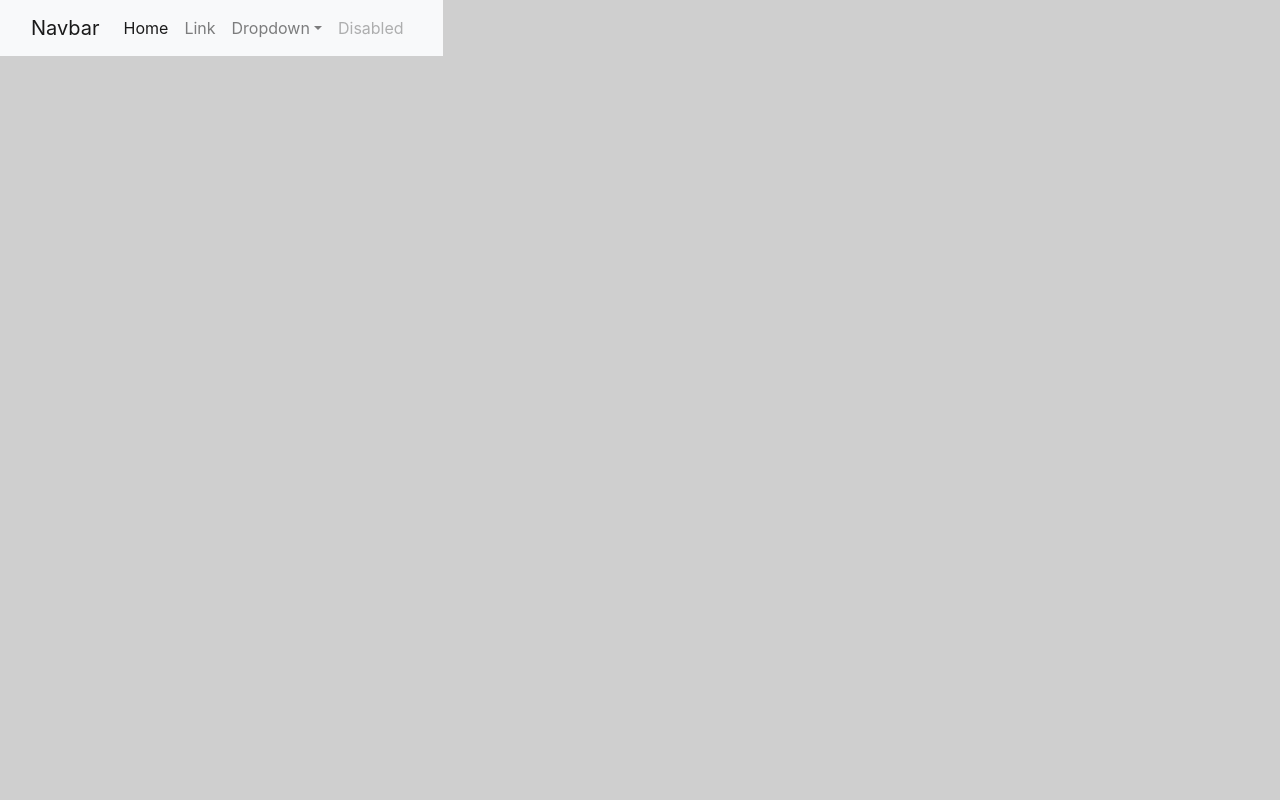
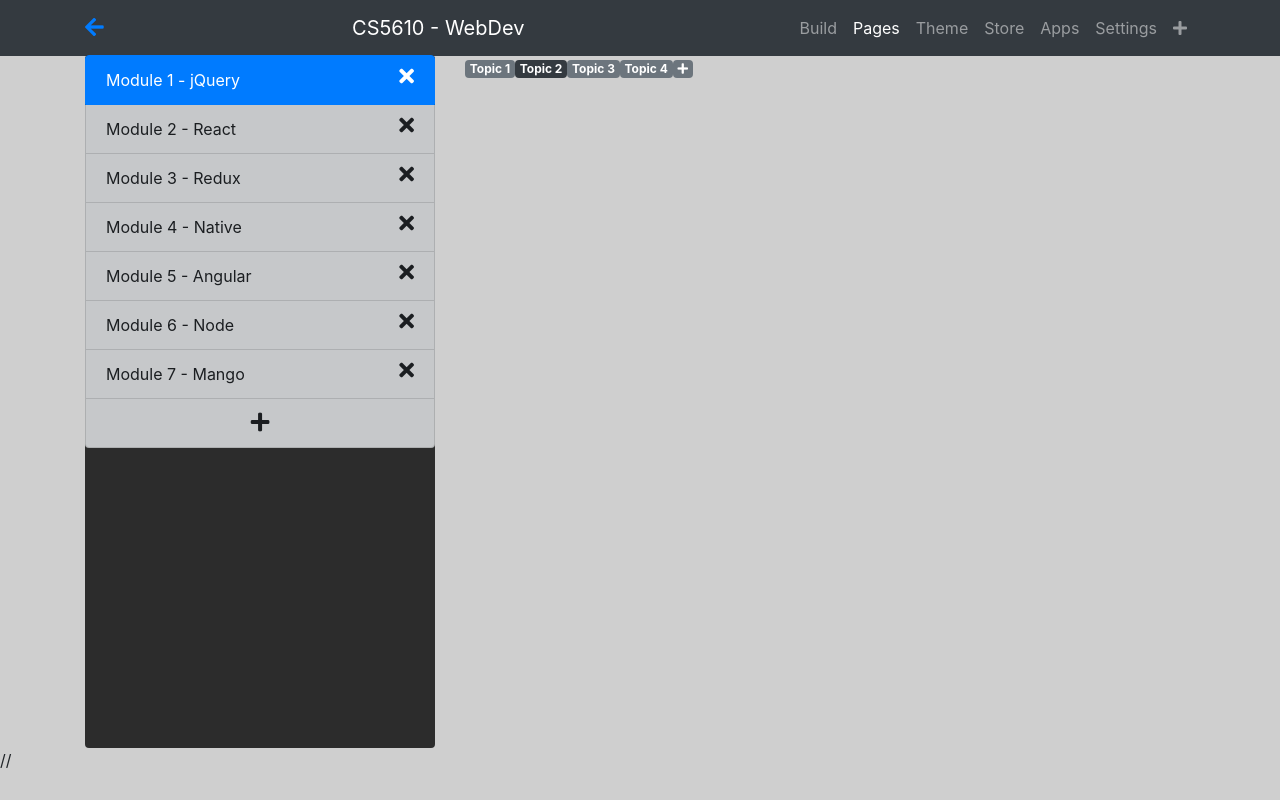
Before and after one commit to vishwasthakkar/wbdv-sp21-01-vishwasthakkar-client-react, a React (Create React App) app: page /editor in a window 1280 px wide. Built offline with nearby package versions, Linux system fonts and the light colour scheme.

Commit message:
Fixed course editor

```diff
--- a/src/components/course-editor.js
+++ b/src/components/course-editor.js
@@ -2,161 +2,116 @@
 import {Link} from "react-router-dom";
 
 const CourseEditor = ({history}) =>
+
     <div>
-        <nav className="navbar navbar-expand-lg navbar-light bg-light">
-            <div className="container-fluid">
-                <a className="navbar-brand" href="#">Navbar</a>
-                <button className="navbar-toggler" type="button" data-bs-toggle="collapse"
-                        data-bs-target="#navbarSupportedContent" aria-controls="navbarSupportedContent"
-                        aria-expanded="false" aria-label="Toggle navigation">
-                    <span className="navbar-toggler-icon"></span>
-                </button>
-                <div className="collapse navbar-collapse" id="navbarSupportedContent">
-                    <ul className="navbar-nav me-auto mb-2 mb-lg-0">
-                        <li className="nav-item">
-                            <a className="nav-link active" aria-current="page" href="#">Home</a>
+        <nav className="navbar navbar-expand-lg navbar-dark bg-dark w-100">
+            <div className="container">
+                <a href="#">
+                    <i className="fa fa-arrow-left fa-lg nav-icon-margins"
+                       onClick={() => history.goBack()}>
+                        &nbsp;
+                    </i>
+                </a>
+                <a className="navbar-brand nav-icon-margins mr-4"
+                   href="#">CS5610 - WebDev
+                </a>
+                <ul className="navbar-nav">
+                    <li className="nav-item nav-tab-margins">
+                        <a className="nav-link" href="#">Build<span
+                            className="sr-only">(current)</span></a>
+                    </li>
+                    <li className="nav-item active nav-tab-margins">
+                        <a className="nav-link" href="#">Pages</a>
+                    </li>
+                    <li className="nav-item nav-tab-margins">
+                        <a className="nav-link" href="#">Theme</a>
+                    </li>
+                    <li className="nav-item nav-tab-margins">
+                        <a className="nav-link" href="#">Store</a>
+                    </li>
+                    <li className="nav-item nav-tab-margins">
+                        <a className="nav-link" href="#">Apps</a>
+                    </li>
+                    <li className="nav-item nav-tab-margins">
+                        <a className="nav-link" href="#">Settings</a>
+                    </li>
+                    <li className="nav-item nav-tab-margins">
+                        <a className="nav-link" href="#" tabIndex="-1" aria-disabled="true">
+                            <i className="fa fa-plus"></i>
+                        </a>
+                    </li>
+                </ul>
+            </div>
+        </nav>
+
+        <div className="container" style={{marginTop: "55px"}}>
+
+            <div className="row">
+                <div className="col-4">
+
+                    <ul className="list-group"
+                        style={{backgroundColor: '#2c2c2c', paddingBottom: '300px'}}>
+                        <li className="list-group-item active list-padding-top list-group-item-dark">
+                            Module 1 - jQuery
+                            <i className="float-right fa fa-times fa-lg"></i>
+                        </li>
+                        <li className="list-group-item list-padding list-group-item-dark">
+                            Module 2 - React
+                            <i className="float-right fa fa-times fa-lg"></i>
+                        </li>
+                        <li className="list-group-item list-padding list-group-item-dark">
+                            Module 3 - Redux
+                            <i className="float-right fa fa-times fa-lg"></i>
+                        </li>
+                        <li className="list-group-item list-padding list-group-item-dark">
+                            Module 4 - Native
+                            <i className="float-right fa fa-times fa-lg"></i>
+                        </li>
+                        <li className="list-group-item list-padding list-group-item-dark">
+                            Module 5 - Angular
+                            <i className="float-right fa fa-times fa-lg"></i>
+                        </li>
+                        <li className="list-group-item list-padding list-group-item-dark">
+                            Module 6 - Node
+                            <i className="float-right fa fa-times fa-lg"></i>
+                        </li>
+                        <li className="list-group-item list-padding list-group-item-dark">
+                            Module 7 - Mango
+                            <i className="float-right fa fa-times fa-lg"></i>
+                        </li>
+                        <li className="list-group-item list-padding list-group-item-dark text-center">
+                            <i className="fa fa-plus fa-lg"></i>
+                        </li>
+
+                    </ul>
+
+                </div>
+                <div className="col-8">
+
+
+                    <ul className="nav nav-pills">
+                        <li className="nav-item ">
+                            <a href="#" className="badge badge-secondary">Topic 1</a>
                         </li>
                         <li className="nav-item">
-                            <a className="nav-link" href="#">Link</a>
-                        </li>
-                        <li className="nav-item dropdown">
-                            <a className="nav-link dropdown-toggle" href="#" id="navbarDropdown"
-                               role="button" data-bs-toggle="dropdown" aria-expanded="false">
-                                Dropdown
-                            </a>
-                            <ul className="dropdown-menu" aria-labelledby="navbarDropdown">
-                                <li><a className="dropdown-item" href="#">Action</a></li>
-                                <li><a className="dropdown-item" href="#">Another action</a></li>
-                                <li>
-                                    <hr className="dropdown-divider"/>
-                                </li>
-                                <li><a className="dropdown-item" href="#">Something else here</a></li>
-                            </ul>
+                            <a href="#" className="badge badge-dark">Topic 2</a>
                         </li>
                         <li className="nav-item">
-                            <a className="nav-link disabled" href="#" tabIndex="-1"
-                               aria-disabled="true">Disabled</a>
+                            <a href="#" className="badge badge-secondary">Topic 3</a>
+                        </li>
+                        <li className="nav-item">
+                            <a href="#" className="badge badge-secondary">Topic 4</a>
+                        </li>
+                        <li className="nav-item">
+                            <a className="badge badge-secondary" href="#">
+                                <i className="fa fa-plus"></i>
+                            </a>
                         </li>
                     </ul>
-                    {/*<form className="d-flex">*/}
-                        {/*<input className="form-control me-2" type="search" placeholder="Search"*/}
-                               {/*aria-label="Search"/>*/}
-                            {/*<button className="btn btn-outline-success" type="submit">Search</button>*/}
-                    {/*</form>*/}
+
                 </div>
             </div>
-        </nav>
-    </div>
-
-    {/*<div>*/}
-        {/*<nav className="navbar navbar-expand-lg navbar-dark bg-dark">*/}
-            {/*<div className="container">*/}
-                {/*<a href="#">*/}
-                    {/*<i className="fa fa-arrow-left fa-lg nav-icon-margins"*/}
-                       {/*onClick={() => history.goBack()}>*/}
-                        {/*&nbsp;*/}
-                    {/*</i>*/}
-                {/*</a>*/}
-                {/*<a className="navbar-brand nav-icon-margins mr-4"*/}
-                   {/*href="#">CS5610 - WebDev*/}
-                {/*</a>*/}
-                {/*<ul className="navbar-nav">*/}
-                    {/*<li className="nav-item nav-tab-margins">*/}
-                        {/*<a className="nav-link" href="#">Build<span*/}
-                            {/*className="sr-only">(current)</span></a>*/}
-                    {/*</li>*/}
-                    {/*<li className="nav-item active nav-tab-margins">*/}
-                        {/*<a className="nav-link" href="#">Pages</a>*/}
-                    {/*</li>*/}
-                    {/*<li className="nav-item nav-tab-margins">*/}
-                        {/*<a className="nav-link" href="#">Theme</a>*/}
-                    {/*</li>*/}
-                    {/*<li className="nav-item nav-tab-margins">*/}
-                        {/*<a className="nav-link" href="#">Store</a>*/}
-                    {/*</li>*/}
-                    {/*<li className="nav-item nav-tab-margins">*/}
-                        {/*<a className="nav-link" href="#">Apps</a>*/}
-                    {/*</li>*/}
-                    {/*<li className="nav-item nav-tab-margins">*/}
-                        {/*<a className="nav-link" href="#">Settings</a>*/}
-                    {/*</li>*/}
-                    {/*<li className="nav-item nav-tab-margins">*/}
-                        {/*<a className="nav-link" href="#" tabIndex="-1" aria-disabled="true">*/}
-                            {/*<i className="fa fa-plus"></i>*/}
-                        {/*</a>*/}
-                    {/*</li>*/}
-                {/*</ul>*/}
-            {/*</div>*/}
-        {/*</nav>*/}
-
-        {/*<div className="container">*/}
-
-            {/*<div className="row">*/}
-                {/*<div className="col-4">*/}
-
-                    {/*<ul className="list-group"*/}
-                        {/*style={{backgroundColor: '#2c2c2c', paddingBottom: '300px'}}>*/}
-                        {/*<li className="list-group-item active list-padding-top list-group-item-dark">*/}
-                            {/*Module 1 - jQuery*/}
-                            {/*<i className="pull-right fa fa-times fa-lg"></i>*/}
-                        {/*</li>*/}
-                        {/*<li className="list-group-item list-padding list-group-item-dark">*/}
-                            {/*Module 2 - React*/}
-                            {/*<i className="pull-right fa fa-times fa-lg"></i>*/}
-                        {/*</li>*/}
-                        {/*<li className="list-group-item list-padding list-group-item-dark">*/}
-                            {/*Module 3 - Redux*/}
-                            {/*<i className="pull-right fa fa-times fa-lg"></i>*/}
-                        {/*</li>*/}
-                        {/*<li className="list-group-item list-padding list-group-item-dark">*/}
-                            {/*Module 4 - Native*/}
-                            {/*<i className="pull-right fa fa-times fa-lg"></i>*/}
-                        {/*</li>*/}
-                        {/*<li className="list-group-item list-padding list-group-item-dark">*/}
-                            {/*Module 5 - Angular*/}
-                            {/*<i className="pull-right fa fa-times fa-lg"></i>*/}
-                        {/*</li>*/}
-                        {/*<li className="list-group-item list-padding list-group-item-dark">*/}
-                            {/*Module 6 - Node*/}
-                            {/*<i className="pull-right fa fa-times fa-lg"></i>*/}
-                        {/*</li>*/}
-                        {/*<li className="list-group-item list-padding list-group-item-dark">*/}
-                            {/*Module 7 - Mango*/}
-                            {/*<i className="pull-right fa fa-times fa-lg"></i>*/}
-                        {/*</li>*/}
-                        {/*<li className="list-group-item list-padding list-group-item-dark text-center">*/}
-                            {/*<i className="fa fa-plus fa-lg"></i>*/}
-                        {/*</li>*/}
-
-                    {/*</ul>*/}
-
-                {/*</div>*/}
-                {/*<div className="col-8">*/}
-
-
-                    {/*<ul className="nav nav-pills">*/}
-                        {/*<li className="nav-item ">*/}
-                            {/*<a href="#" className="badge badge-secondary">Topic 1</a>*/}
-                        {/*</li>*/}
-                        {/*<li className="nav-item">*/}
-                            {/*<a href="#" className="badge badge-dark">Topic 2</a>*/}
-                        {/*</li>*/}
-                        {/*<li className="nav-item">*/}
-                            {/*<a href="#" className="badge badge-secondary">Topic 3</a>*/}
-                        {/*</li>*/}
-                        {/*<li className="nav-item">*/}
-                            {/*<a href="#" className="badge badge-secondary">Topic 4</a>*/}
-                        {/*</li>*/}
-                        {/*<li className="nav-item">*/}
-                            {/*<a className="badge badge-secondary" href="#">*/}
-                                {/*<i className="fa fa-plus"></i>*/}
-                            {/*</a>*/}
-                        {/*</li>*/}
-                    {/*</ul>*/}
-
-                {/*</div>*/}
-            {/*</div>*/}
-        {/*</div>*/}
+        </div>
     // </div>;
 
 export default CourseEditor;
```
